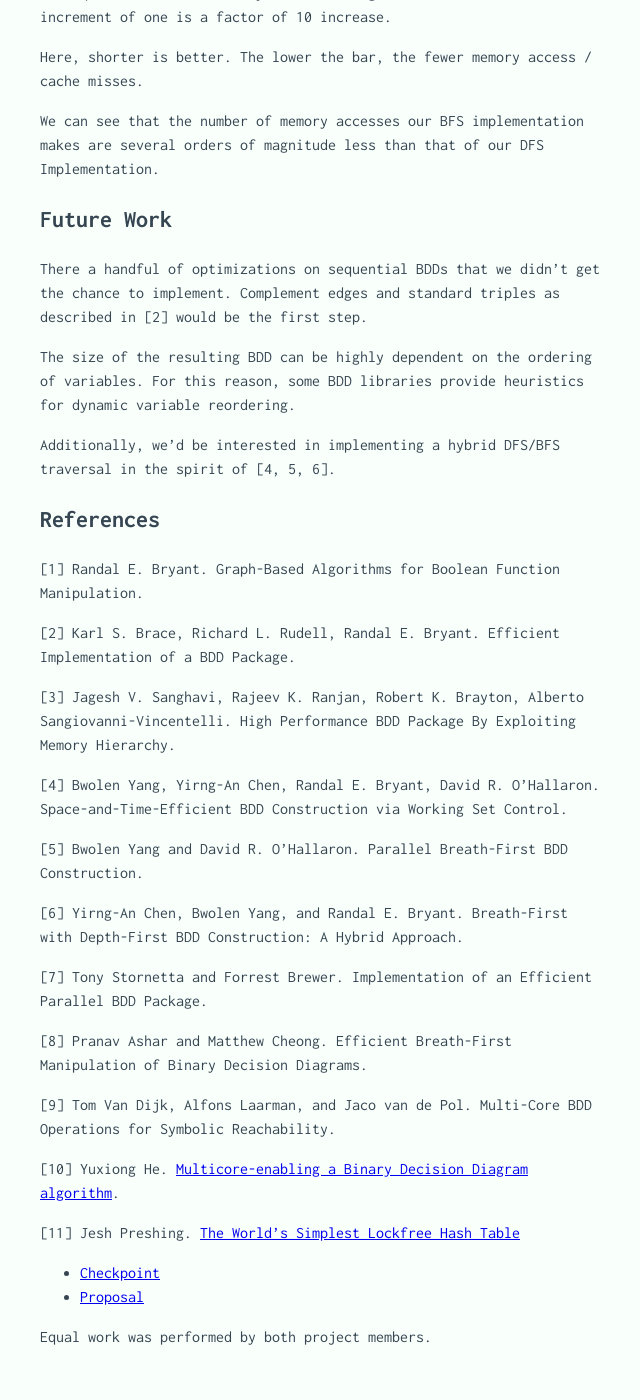
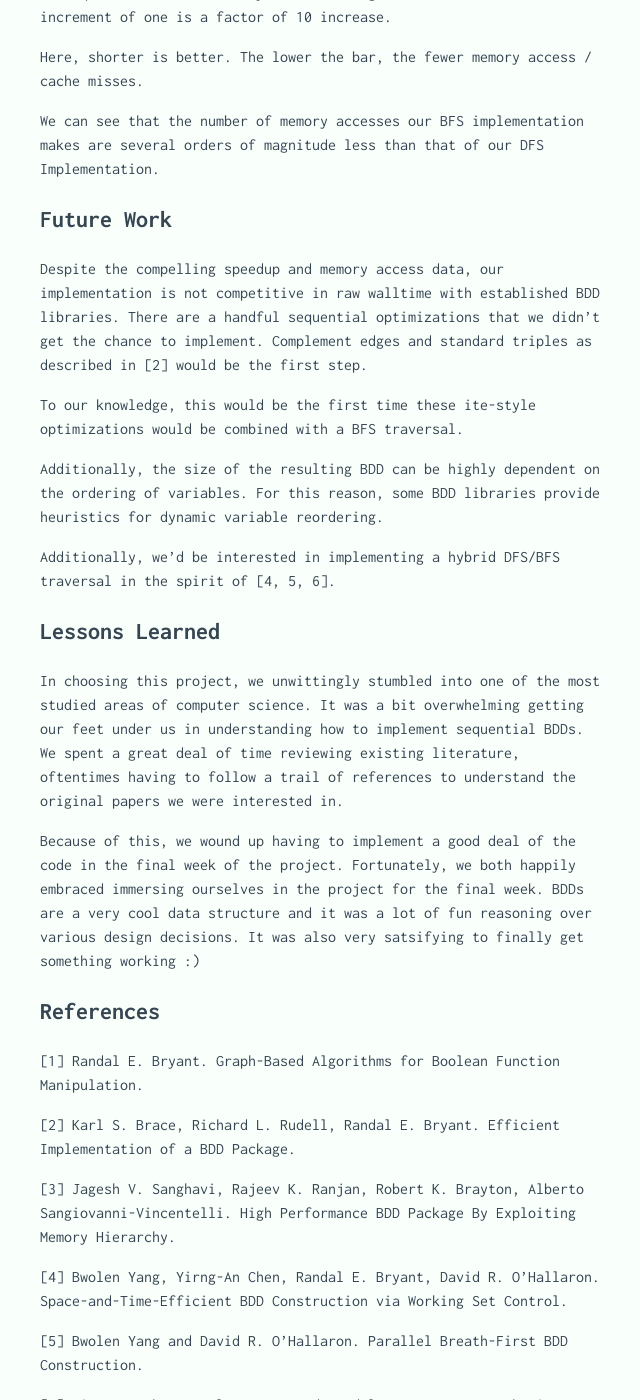
Before and after one commit to evanbergeron/lockfree-bdd, a Jekyll site: the page built from index.md, in a window 1280 px wide and 1400 px high, scrolled down 7091 px. Shown: the whole window, without its empty margins (0-640 px from the left). Built offline with Jekyll 4.4.1, drawn with Linux system fonts in a browser that asks for light colours.

Commit message:
Jk, learning lessons is  cool

```diff
--- a/index.md
+++ b/index.md
@@ -205,11 +205,19 @@ We can see that the number of memory accesses our BFS implementation makes are s
 
 ## Future Work
 
-There a handful of optimizations on sequential BDDs that we didn't get the chance to implement. Complement edges and standard triples as described in [2] would be the first step.
+Despite the compelling speedup and memory access data, our implementation is not competitive in raw walltime with established BDD libraries. There are a handful sequential optimizations that we didn't get the chance to implement. Complement edges and standard triples as described in [2] would be the first step.
 
-The size of the resulting BDD can be highly dependent on the ordering of variables. For this reason, some BDD libraries provide heuristics for dynamic variable reordering.
+To our knowledge, this would be the first time these ite-style optimizations would be combined with a BFS traversal.
+
+Additionally, the size of the resulting BDD can be highly dependent on the ordering of variables. For this reason, some BDD libraries provide heuristics for dynamic variable reordering.
 
 Additionally, we'd be interested in implementing a hybrid DFS/BFS traversal in the spirit of [4, 5, 6].
+
+## Lessons Learned
+
+In choosing this project, we unwittingly stumbled into one of the most studied areas of computer science. It was a bit overwhelming getting our feet under us in understanding how to implement sequential BDDs. We spent a great deal of time reviewing existing literature, oftentimes having to follow a trail of references to understand the original papers we were interested in.
+
+Because of this, we wound up having to implement a good deal of the code in the final week of the project. Fortunately, we both happily embraced immersing ourselves in the project for the final week. BDDs are a very cool data structure and it was a lot of fun reasoning over various design decisions. It was also very satsifying to finally get something working :)
 
 ## References
 
```
